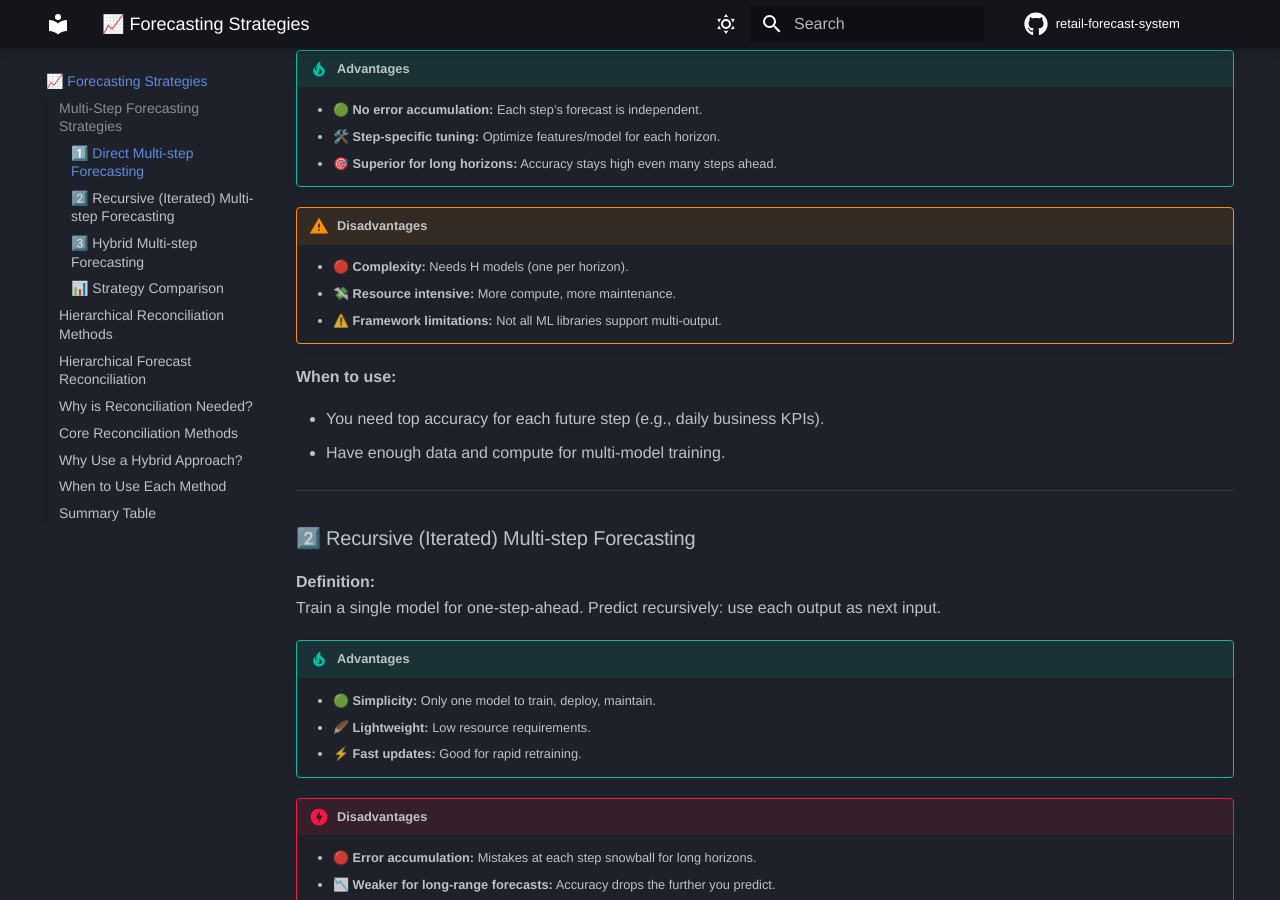
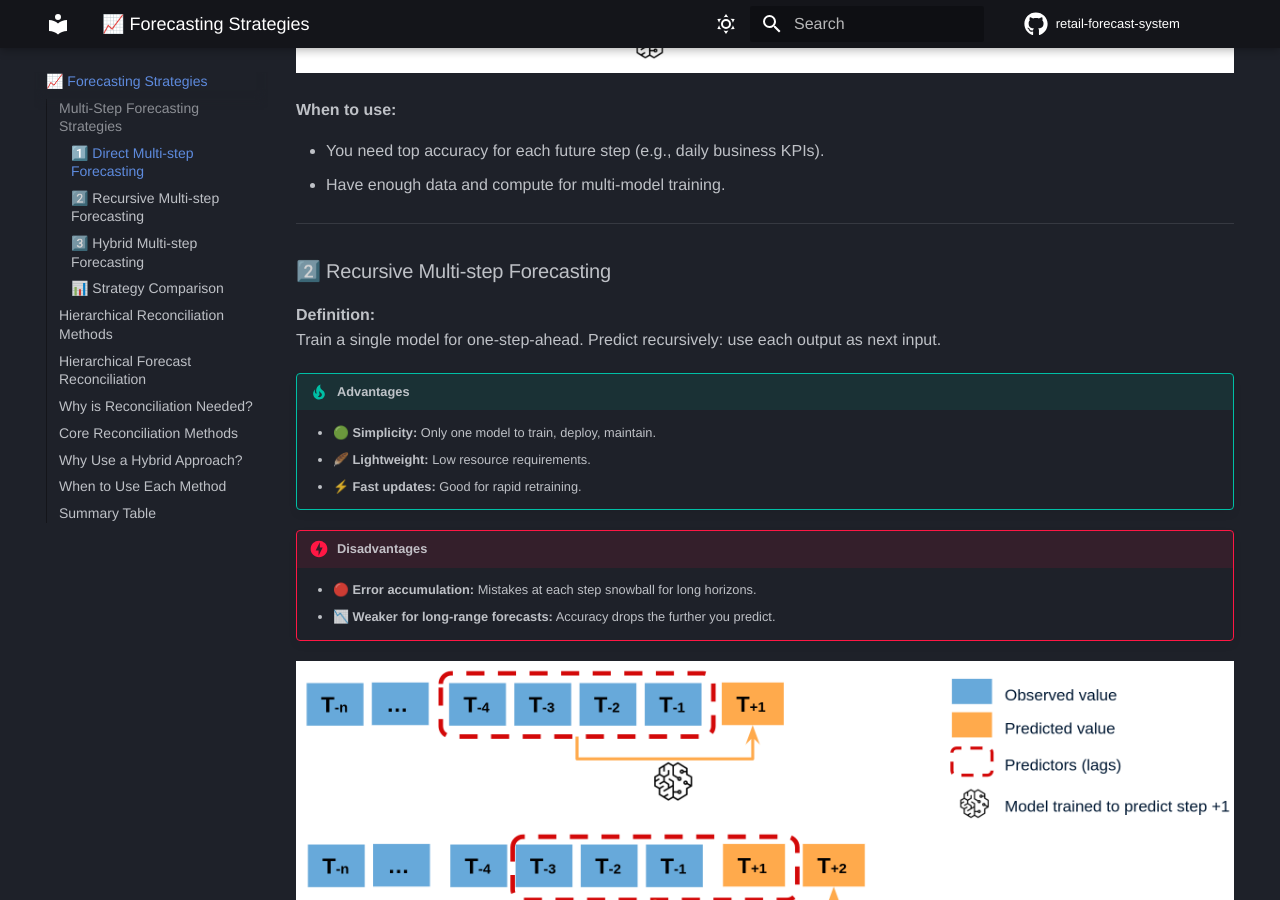
Before and after one commit to vinhnguyen-22/retail-forecast-docs, an MkDocs documentation site: the page built from docs/strategies.md, in a window 1280 px wide and 900 px high, scrolled down 1168 px. Built offline with MkDocs 1.6.1 and Material for MkDocs 9.7.7, drawn with Linux system fonts in a browser that asks for light colours; some web fonts are replaced; comment, search, counter and statistics services are not loaded.

```diff
--- a/docs/strategies.md
+++ b/docs/strategies.md
@@ -24,6 +22,8 @@ A separate model is trained for each forecast horizon (T+1, T+2, ..., T+H).
     - 💸 **Resource intensive:** More compute, more maintenance.
     - ⚠️ **Framework limitations:** Not all ML libraries support multi-output.
 
+![multi step image](./images/diagram-direct.png)
+
 **When to use:**
 
 - You need top accuracy for each future step (e.g., daily business KPIs).
@@ -31,7 +31,7 @@ A separate model is trained for each forecast horizon (T+1, T+2, ..., T+H).
 
 ---
 
-### 2️⃣ Recursive (Iterated) Multi-step Forecasting
+### 2️⃣ Recursive Multi-step Forecasting
 
 **Definition:**
 Train a single model for one-step-ahead. Predict recursively: use each output as next input.
@@ -46,6 +46,8 @@ Train a single model for one-step-ahead. Predict recursively: use each output as
 
     - 🔴 **Error accumulation:** Mistakes at each step snowball for long horizons.
     - 📉 **Weaker for long-range forecasts:** Accuracy drops the further you predict.
+
+![multi step image](./images/diagram-recursive.png)
 
 **When to use:**
 
```
Also changed, not shown: other parts of docs/strategies.md (+2 -2 lines), site/images/diagram-direct.png (added), site/images/diagram-recursive.png (added), site/images/multi_step.png (added), site/search/search_index.json, site/strategies/index.html.
